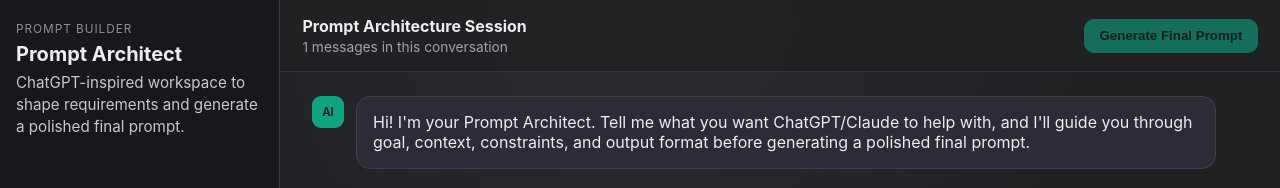
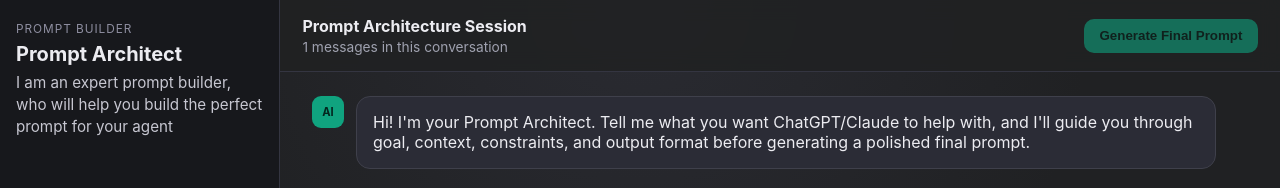
Before and after one commit to sparky26/promptbuilder, a React (Vite) app: page / in a window 1280 px wide. Shown: the top 188 px of the page. Built offline with nearby package versions, Linux system fonts and the light colour scheme; no server answers.

Commit message:
Update sidebar description copy

```diff
--- a/src/App.jsx
+++ b/src/App.jsx
@@ -97,7 +97,7 @@ export function App() {
           <p className="sidebar-eyebrow">Prompt Builder</p>
           <h1>Prompt Architect</h1>
           <p className="sidebar-copy">
-            ChatGPT-inspired workspace to shape requirements and generate a polished final prompt.
+            I am an expert prompt builder, who will help you build the perfect prompt for your agent
           </p>
         </div>
 
```
